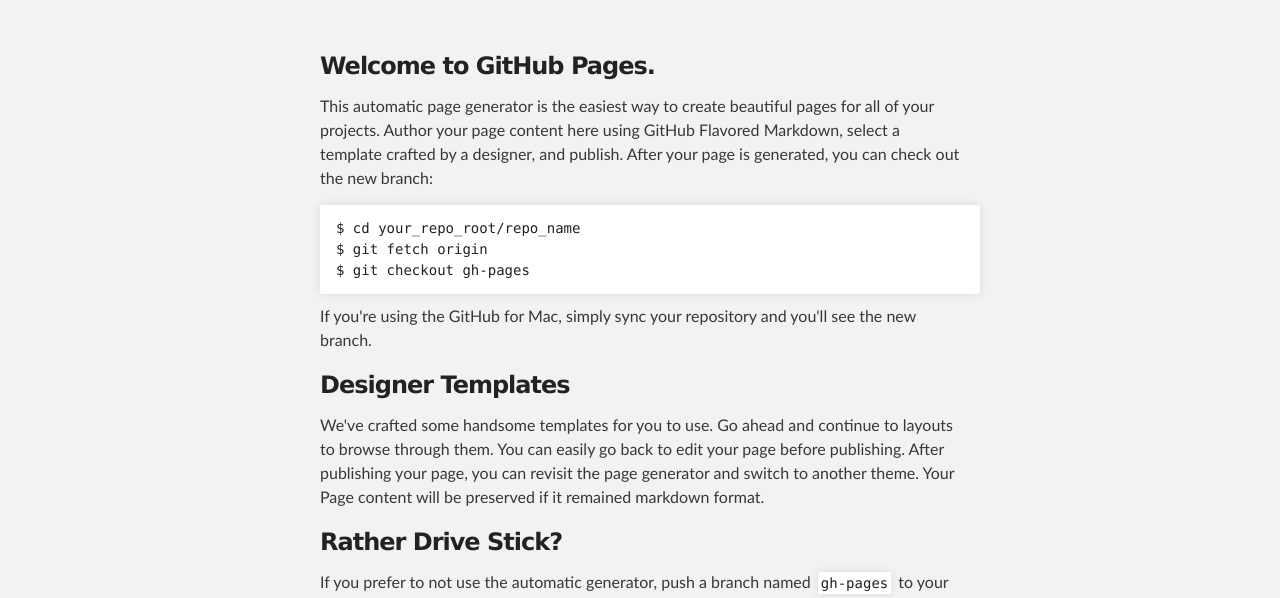
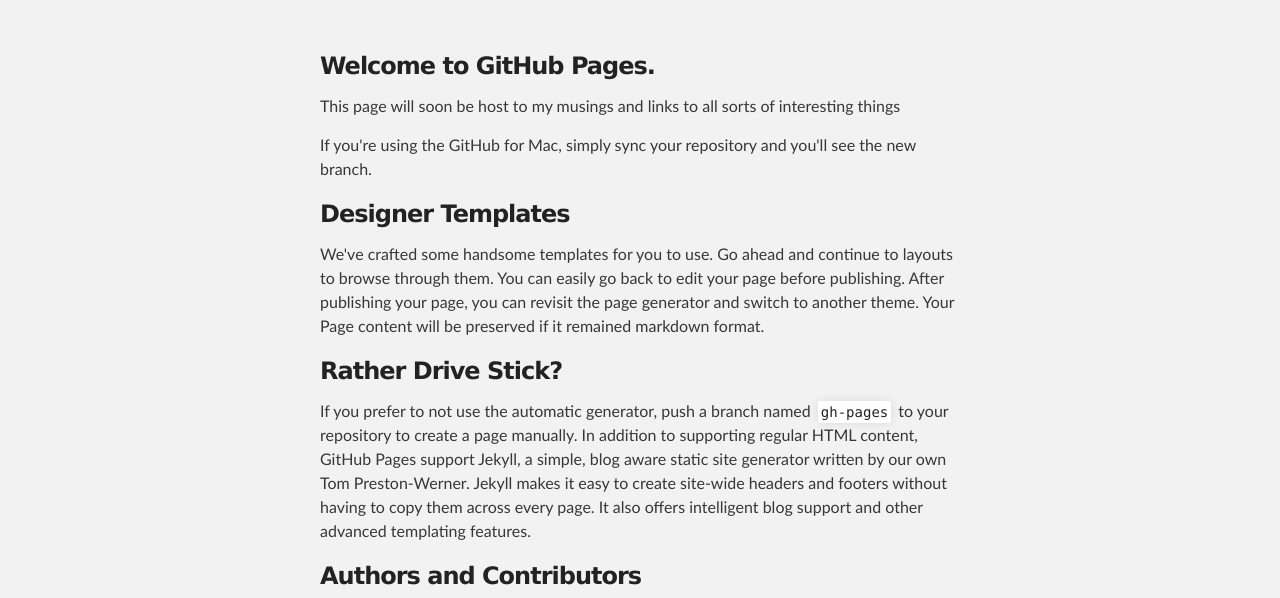
Before and after one commit to geraldvdb/geraldvdb.github.io, a plain HTML site: page index.html in a window 1280 px wide. Shown: the part 176-774 px from the top of the page. Drawn offline with Linux system fonts and the light colour scheme.

Commit message:
first_update:

```diff
--- a/index.html
+++ b/index.html
@@ -8,7 +8,7 @@
 
     <link rel="stylesheet" type="text/css" media="screen" href="stylesheets/stylesheet.css">
 
-    <title>Geraldvdb.github.io</title>
+    <title>Gerald van den Berg's home page</title>
   </head>
 
   <body>
@@ -30,12 +30,7 @@
         <h3>
 <a name="welcome-to-github-pages" class="anchor" href="#welcome-to-github-pages"><span class="octicon octicon-link"></span></a>Welcome to GitHub Pages.</h3>
 
-<p>This automatic page generator is the easiest way to create beautiful pages for all of your projects. Author your page content here using GitHub Flavored Markdown, select a template crafted by a designer, and publish. After your page is generated, you can check out the new branch:</p>
-
-<pre><code>$ cd your_repo_root/repo_name
-$ git fetch origin
-$ git checkout gh-pages
-</code></pre>
+<p>This page will soon be host to my musings and links to all sorts of interesting things</p>
 
 <p>If you're using the GitHub for Mac, simply sync your repository and you'll see the new branch.</p>
 
```
